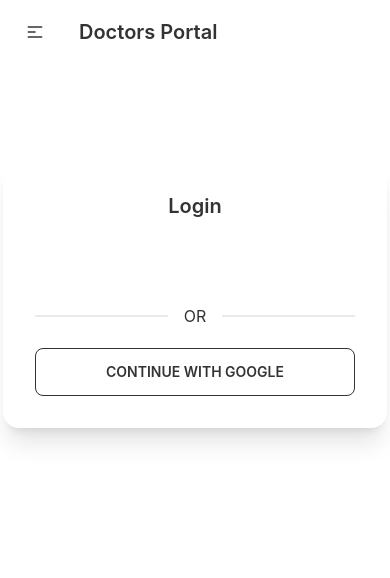
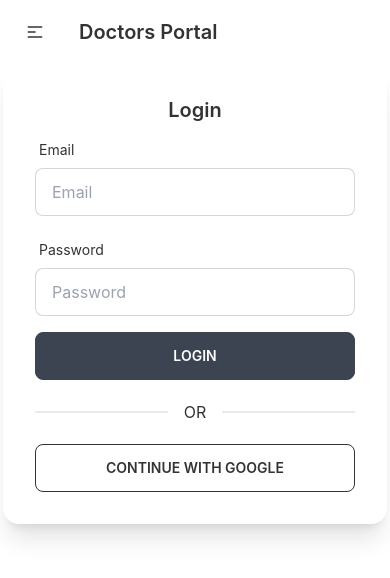
Before and after one commit to mohammadtanim24h/doctors-portal-client, a React (Create React App) app: page /login in a window 390 px wide. Shown: the top 578 px of the page. Built offline with nearby package versions, Linux system fonts and the light colour scheme; no server answers.

Commit message:
login form added with validation

```diff
--- a/package.json
+++ b/package.json
@@ -13,6 +13,7 @@
     "react-day-picker": "^8.0.4",
     "react-dom": "^18.1.0",
     "react-firebase-hooks": "^5.0.3",
+    "react-hook-form": "^7.31.1",
     "react-router-dom": "^6.3.0",
     "react-scripts": "5.0.1",
     "web-vitals": "^2.1.4"
--- a/src/Pages/Login/Login.js
+++ b/src/Pages/Login/Login.js
@@ -1,22 +1,110 @@
 import React from "react";
 import auth from "../../Firebase/firebase.init";
-import { useSignInWithGoogle } from 'react-firebase-hooks/auth';
+import { useSignInWithGoogle } from "react-firebase-hooks/auth";
+import { useForm } from "react-hook-form";
 
 const Login = () => {
-    const [signInWithGoogle, user, loading, error] = useSignInWithGoogle(auth);
-    if(user) {
-        console.log(user);
-    }
-    if(error) {
-        console.error(error);
+    // React hook form
+    const {
+        register,
+        formState: { errors },
+        handleSubmit,
+    } = useForm();
+    const onSubmit = (data) => {
+        console.log(data);
+    };
+
+    // Firebase hooks google sign in
+    const [signInWithGoogle, googleUser, googleLoading, googleError] =
+        useSignInWithGoogle(auth);
+    if (googleUser) {
+        console.log(googleUser);
     }
     return (
-        <div className="flex justify-center items-center mt-24">
+        <div className="flex justify-center items-center md:mt-24">
             <div className="card w-96 shadow-xl">
                 <div className="card-body text-center">
-                    <h2 className="card-title justify-center mb-16">Login</h2>
+                    <h2 className="card-title justify-center">Login</h2>
+                    <form onSubmit={handleSubmit(onSubmit)}>
+                        {/* Email */}
+                        <div className="form-control w-full max-w-xs">
+                            <label className="label">
+                                <span className="label-text">Email</span>
+                            </label>
+                            <input
+                                type="email"
+                                placeholder="Email"
+                                className="input input-bordered w-full max-w-xs"
+                                {...register("email", {
+                                    required: {
+                                        value: true,
+                                        message: "Email is Required",
+                                    },
+                                    pattern: {
+                                        value: /[a-z0-9]+@[a-z]+\.[a-z]{2,3}/,
+                                        message:
+                                            "Provide a valid Email Address",
+                                    },
+                                })}
+                            />
+                            <label className="label">
+                                {errors.email?.type === "required" && (
+                                    <span className="text-red-500">
+                                        {errors.email.message}
+                                    </span>
+                                )}
+                                {errors.email?.type === "pattern" && (
+                                    <span className="text-red-500">
+                                        {errors.email.message}
+                                    </span>
+                                )}
+                            </label>
+                        </div>
+
+                        {/* Password */}
+                        <div className="form-control w-full max-w-xs">
+                            <label className="label">
+                                <span className="label-text">Password</span>
+                            </label>
+                            <input
+                                type="password"
+                                placeholder="Password"
+                                className="input input-bordered w-full max-w-xs"
+                                {...register("password", {
+                                    required: {
+                                        value: true,
+                                        message: "Password is Required",
+                                    },
+                                    minLength: {
+                                        value: 6,
+                                        message:
+                                            "Must be 6 characters or long",
+                                    },
+                                })}
+                            />
+                            <label className="label">
+                                {errors.password?.type === "required" && (
+                                    <span className="text-red-500">
+                                        {errors.password.message}
+                                    </span>
+                                )}
+                                {errors.password?.type === "minLength" && (
+                                    <span className="text-red-500">
+                                        {errors.password.message}
+                                    </span>
+                                )}
+                            </label>
+                        </div>
+
+                        <input className="btn text-white w-full max-w-xs" type="submit" value="Login" />
+                    </form>
                     <div className="divider">OR</div>
-                    <button className="btn btn-outline" onClick={() => signInWithGoogle()}>Continue With Google</button>
+                    <button
+                        className="btn btn-outline"
+                        onClick={() => signInWithGoogle()}
+                    >
+                        Continue With Google
+                    </button>
                 </div>
             </div>
         </div>
```
Also changed, not shown: 1 other file (tests, documents, lock files or other folders).
